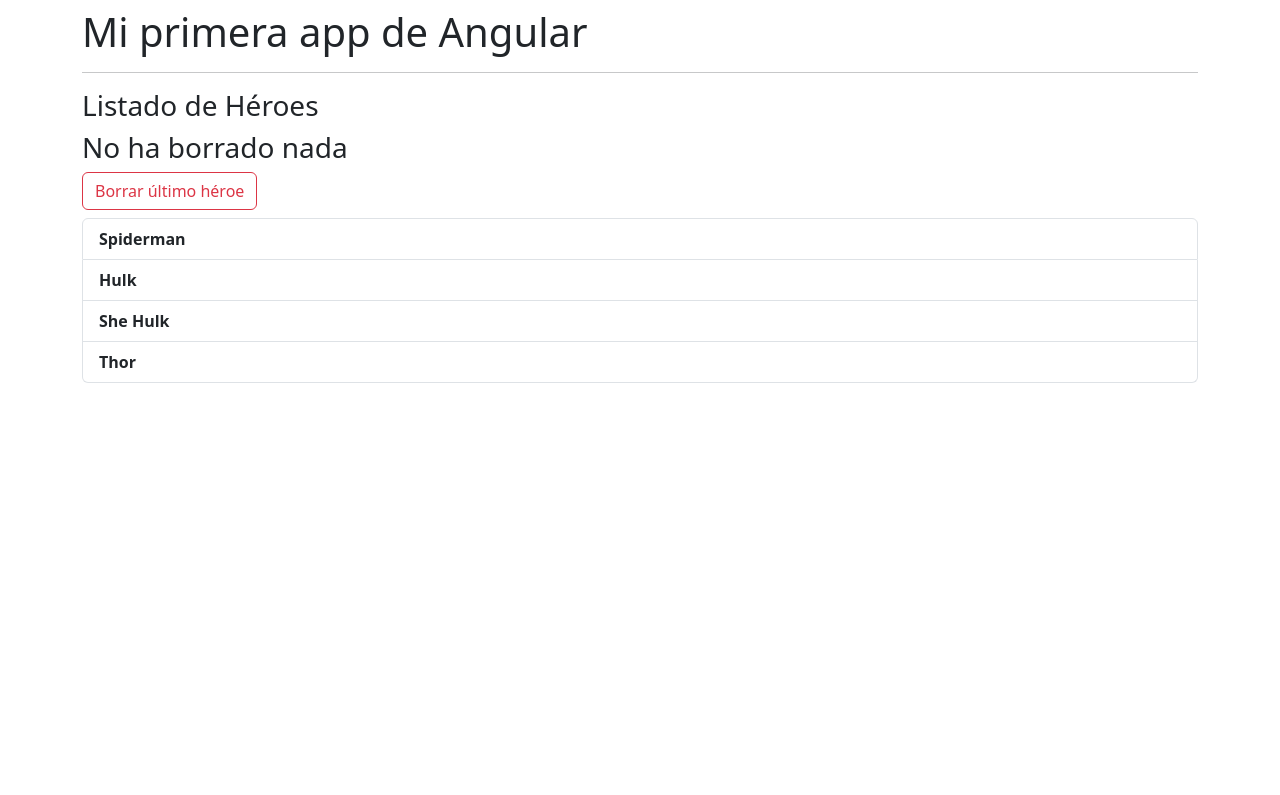
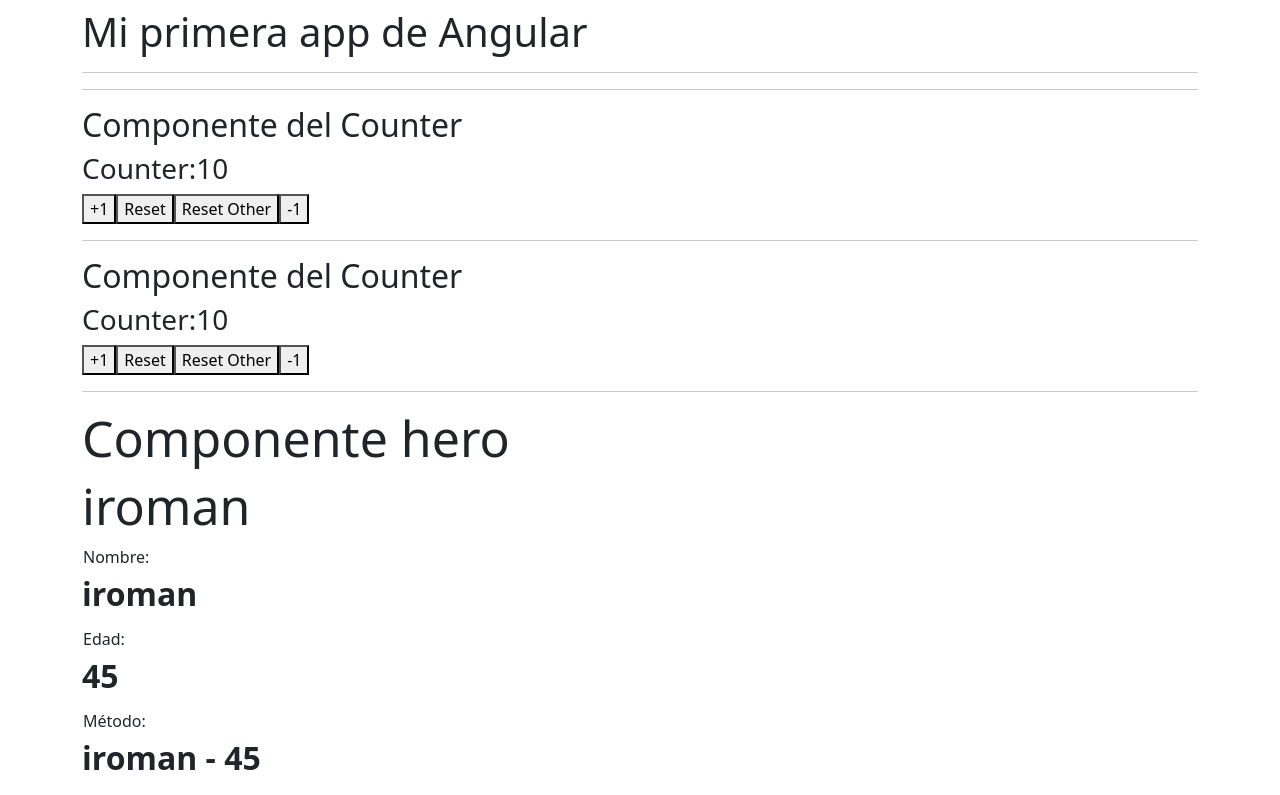
Before and after one commit to CinTutuDev/Dragon-Ball-Z, an Angular app: page / in a window 1280 px wide. Shown: the top 795 px of the page. Built offline with nearby package versions, Linux system fonts and the light colour scheme.

Commit message:
✅ Module(creo modulo)

```diff
--- a/src/app/app.component.html
+++ b/src/app/app.component.html
@@ -1,7 +1,7 @@
 <h1>{{ title }}</h1>
 <hr />
 
-<!-- <app-counter></app-counter> -->
-<!-- <app-counter></app-counter> -->
-<!-- <app-heroes-hero></app-heroes-hero> -->
+<app-counter></app-counter>
+<app-counter></app-counter>
+<app-heroes-hero></app-heroes-hero>
 <app-heroes-list></app-heroes-list>
```
Also changed, not shown: src/app/app.module.ts (+6 -3 lines), src/app/counter/counter.module.ts (added, +12 -0 lines), src/app/counter/components/counter/counter.component.ts (renamed from src/app/counter/counter.component.ts).
